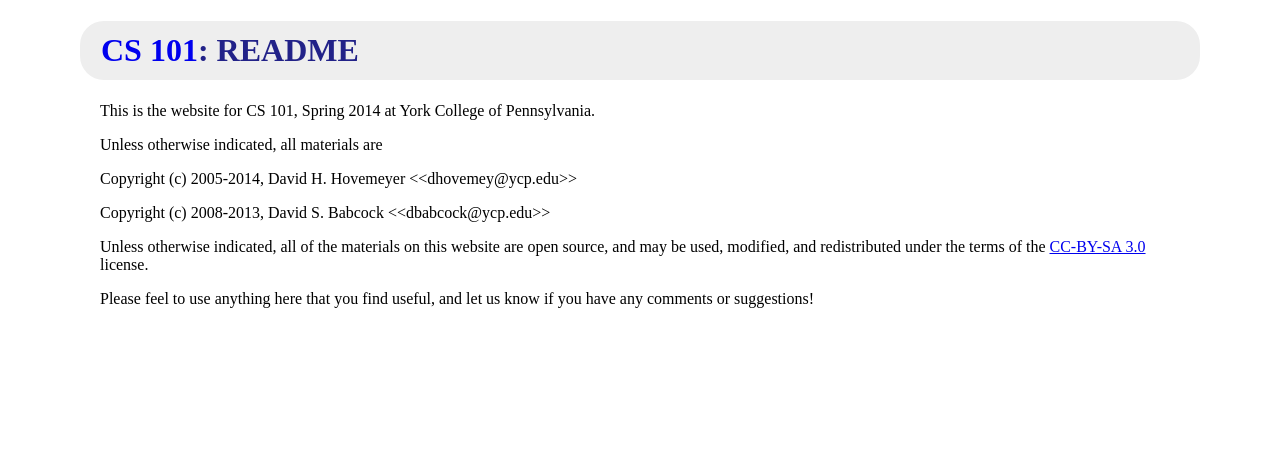
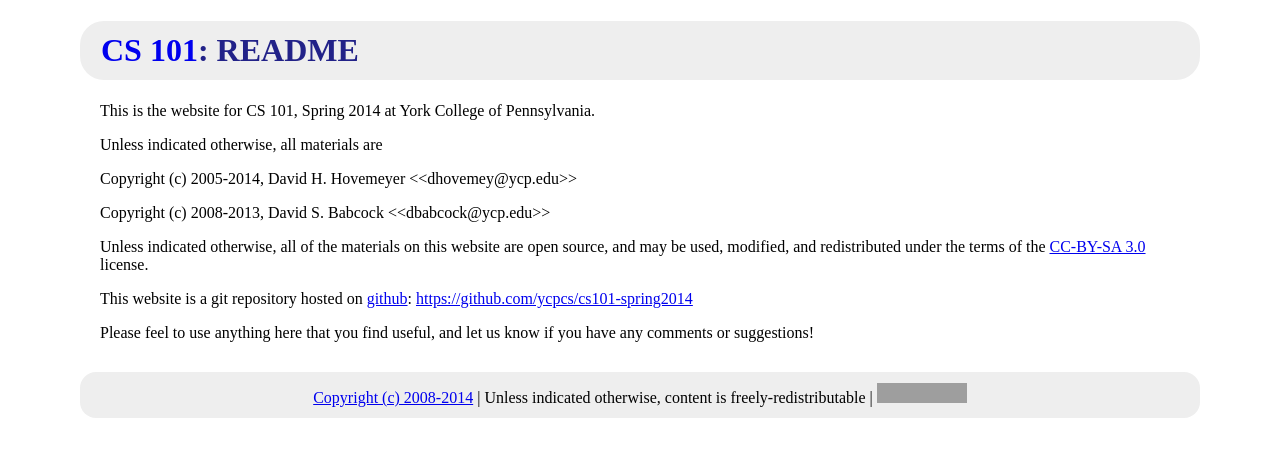
Before and after one commit to ycpcs/cs101-spring2014, a Jekyll site: the page built from README.md, in a window 1280 px wide. Shown: the top 457 px of the page. Built offline with Jekyll 4.4.1, drawn with Linux system fonts in a browser that asks for light colours; Markdown is read by kramdown in place of the engine named in the settings; grey boxes are pictures that could not be loaded.

Commit message:
add copyright footer to default layout
Also, improve the README by adding a link to the
git repository.

```diff
--- a/_layouts/default.html
+++ b/_layouts/default.html
@@ -13,5 +13,10 @@
 		<div class="content">
 		{{ content }}
 		</div>
+
+		<div class="footer">
+			<a href="{{ site.url }}/README.html">Copyright (c) 2008-2014</a> | Unless indicated otherwise, content is freely-redistributable |
+			<a rel="license" href="http://creativecommons.org/licenses/by-sa/3.0/us/"><img alt="Creative Commons License" style="border-width:0" src="http://i.creativecommons.org/l/by-sa/3.0/us/80x15.png" /></a>
+		</div>
 	</body>
 </html>
--- a/css/cs101.css
+++ b/css/cs101.css
@@ -35,6 +35,15 @@
 	border-bottom: 1px solid #228;
 }
 
+.footer {
+	margin-top: 30px;
+	padding: 10px 30px;
+	text-align: center;
+	background: #eee;
+	border: 1px solid transparent;
+	border-radius: 16px;
+}
+
 pre {
 	margin-left: 20px;
 	margin-right: 20px;
```
Also changed, not shown: README.md.
